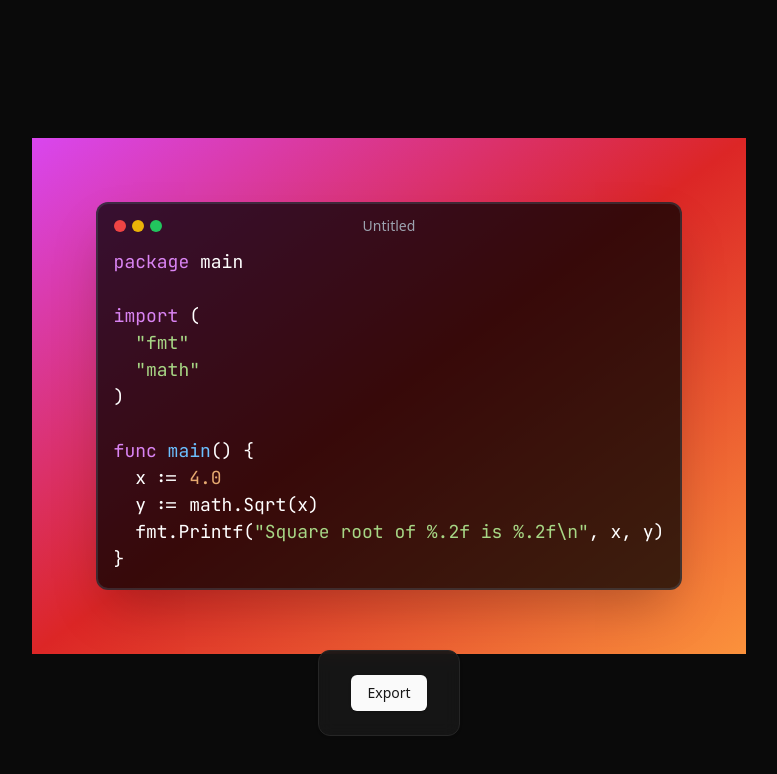
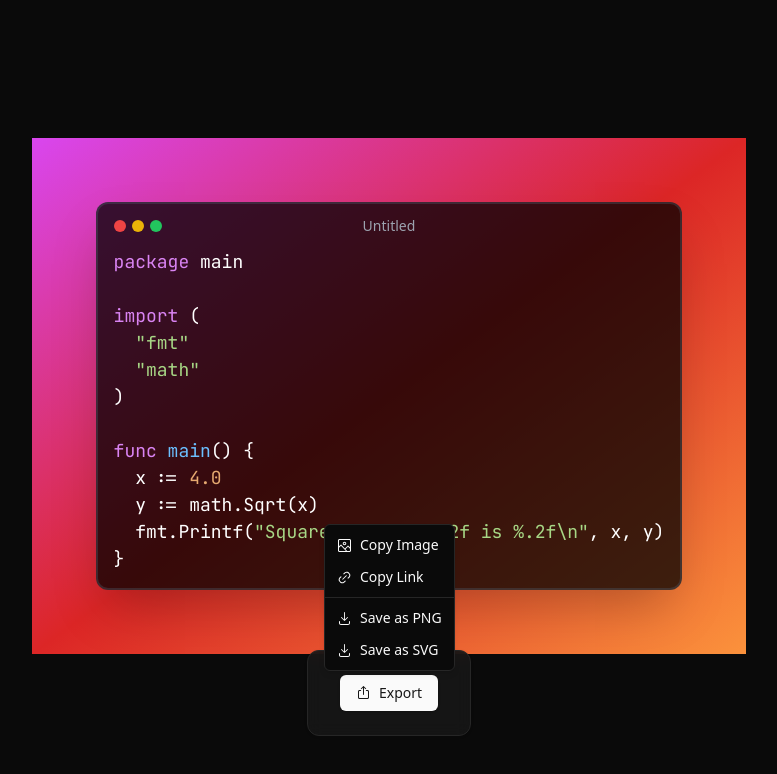
Before and after one commit to ThisIsSahaj/SnapCode, a React (Vite) app: page / in a window 1280 px wide. Both pictures are taken after a click on the button "Export". Shown: the top 774 px of the page, without its empty margins (251-1028 px from the left). Built offline with nearby package versions, Linux system fonts and the light colour scheme.

Commit message:
Added Export Controls

```diff
--- a/src/App.jsx
+++ b/src/App.jsx
@@ -1,6 +1,8 @@
 
+import { useEffect } from 'react'
 import { useRef } from 'react'
 import CodeEditor from './components/CodeEditor'
+import ExportOptions from './components/controls/ExportOptions'
 import { Button } from './components/ui/button'
 import { Card } from './components/ui/card'
 import { cn } from './lib/utils'
@@ -15,6 +17,21 @@ function App() {
   const showBackground = useStore(state => state.showBackground)
 
   const editorRef = useRef(null)
+
+  useEffect(() => {
+    const queryParams = new URLSearchParams(location.search)
+    if (queryParams.size === 0) return
+    const state = Object.fromEntries(queryParams)
+
+    useStore.setState({
+      ...state,
+      code: state.code ? atob(state.code) : "",
+      autoDetectLanguage: state.autoDetectLanguage === "true",
+      darkMode: state.darkMode === "true",
+      fontSize: Number(state.fontSize || 18),
+      padding: Number(state.padding || 64),
+    })
+  }, [])
 
   return (
     <>
@@ -40,9 +57,7 @@ function App() {
       {/* Controls  */}
 
       <Card className="fixed bottom-16  py-6 px-8 mx-6 bg-neutral-900/90 backdrop-blur">
-        <Button>
-          Export
-        </Button>
+        <ExportOptions targetRef={editorRef} />
 
       </Card>
 
--- a/src/components/controls/ExportOptions.jsx
+++ b/src/components/controls/ExportOptions.jsx
@@ -0,0 +1,128 @@
+import {
+    DownloadIcon,
+    ImageIcon,
+    Link2Icon,
+    Share2Icon,
+  } from "@radix-ui/react-icons"
+  import { Button } from "../ui/button"
+  import {
+    DropdownMenu,
+    DropdownMenuContent,
+    DropdownMenuItem,
+    DropdownMenuSeparator,
+    DropdownMenuTrigger,
+  } from "../ui/dropdown-menu"
+  import { toBlob, toPng, toSvg } from "html-to-image"
+  import { toast } from "react-hot-toast"
+  import useStore from "@/store"
+
+  export default function ExportOptions({ targetRef }) {
+    const title = useStore((state) => state.title)
+
+    const copyImage = async () => {
+      const imgBlob = await toBlob(targetRef.current, {
+        pixelRatio: 2,
+      })
+      const img = new ClipboardItem({ "image/png": imgBlob })
+      navigator.clipboard.write([img])
+    }
+
+    const copyLink = () => {
+      const state = useStore.getState()
+      const queryParams = new URLSearchParams({
+        ...state,
+        code: btoa(state.code),
+      }).toString()
+      navigator.clipboard.writeText(`${location.href}?${queryParams}`)
+    }
+
+    const saveImage = async (name, format) => {
+      let imgUrl, filename
+
+      switch (format) {
+        case "PNG":
+          imgUrl = await toPng(targetRef.current, { pixelRatio: 2 })
+          filename = `${name}.png`
+          break
+        case "SVG":
+          imgUrl = await toSvg(targetRef.current, { pixelRatio: 2 })
+          filename = `${name}.svg`
+          break
+
+        default:
+          return
+      }
+
+      const a = document.createElement("a")
+      a.href = imgUrl
+      a.download = filename
+      a.click()
+    }
+
+    return (
+      <DropdownMenu>
+        <DropdownMenuTrigger asChild>
+          <Button>
+            <Share2Icon className="mr-2" />
+            Export
+          </Button>
+        </DropdownMenuTrigger>
+        <DropdownMenuContent className="dark">
+          <DropdownMenuItem
+            className="gap-2"
+            style={{cursor: "pointer"}}
+            onClick={() =>
+              toast.promise(copyImage(), {
+                loading: "Copying...",
+                success: "Image copied to clipboard!",
+                error: "Something went wrong!",
+              })
+            }
+          >
+            <ImageIcon />
+            Copy Image
+          </DropdownMenuItem>
+          <DropdownMenuItem
+            className="gap-2"
+            style={{cursor: "pointer"}}
+            onClick={() => {
+              copyLink()
+              toast.success("Link copied to clipboard!")
+            }}
+          >
+            <Link2Icon />
+            Copy Link
+          </DropdownMenuItem>
+          <DropdownMenuSeparator />
+          <DropdownMenuItem
+            className="gap-2"
+            style={{cursor: "pointer"}}
+            onClick={() =>
+              toast.promise(saveImage(title, "PNG"), {
+                loading: "Exporting PNG image...",
+                success: "Exported successfully!",
+                error: "Something went wrong!",
+              })
+            }
+          >
+            <DownloadIcon />
+            Save as PNG
+          </DropdownMenuItem>
+          <DropdownMenuItem
+            className="gap-2"
+            style={{cursor: "pointer"}}
+            onClick={() =>
+              toast.promise(saveImage(title, "SVG"), {
+                loading: "Exporting SVG image...",
+                success: "Exported successfully!",
+                error: "Something went wrong!",
+              })
+            }
+          >
+            <DownloadIcon />
+            Save as SVG
+          </DropdownMenuItem>
+        </DropdownMenuContent>
+      </DropdownMenu>
+    )
+  }
```
